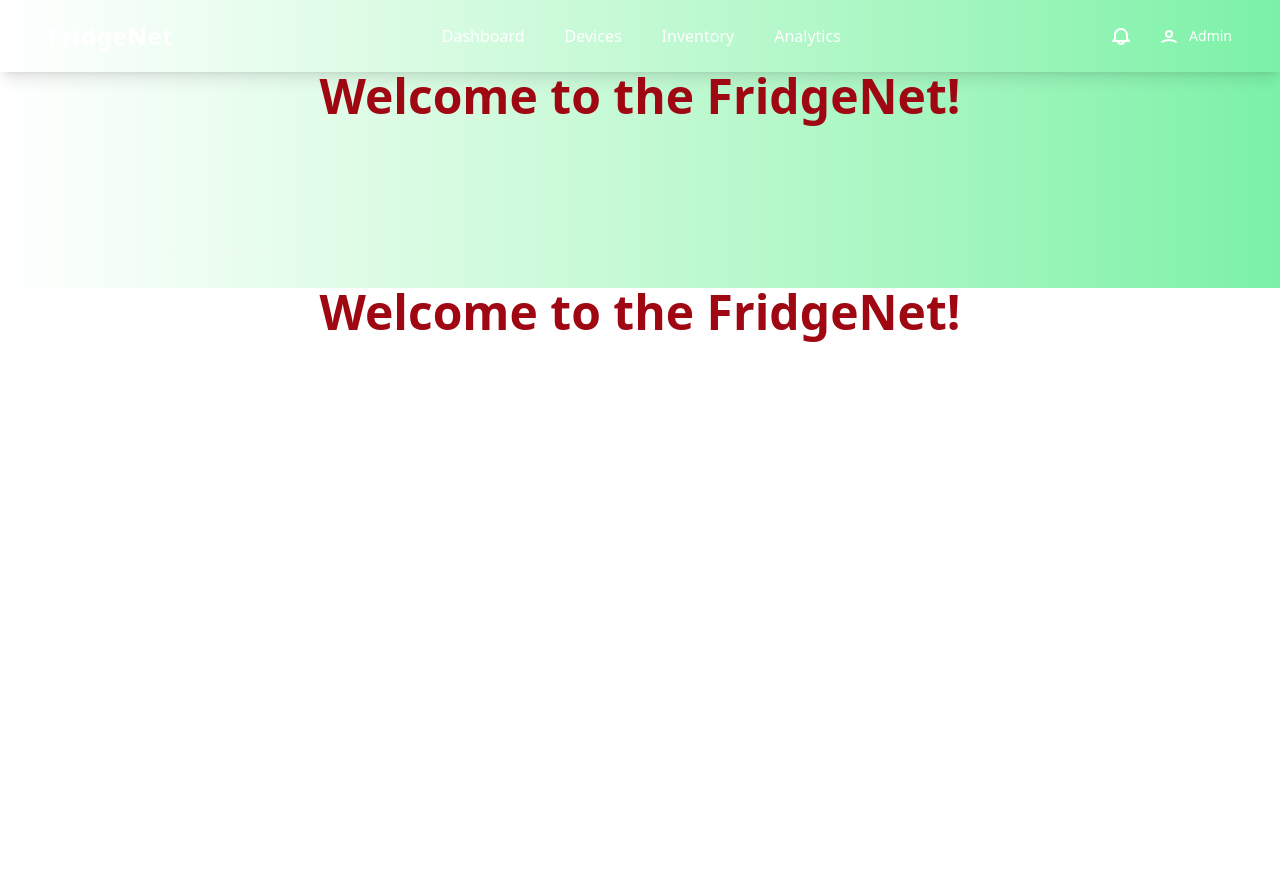
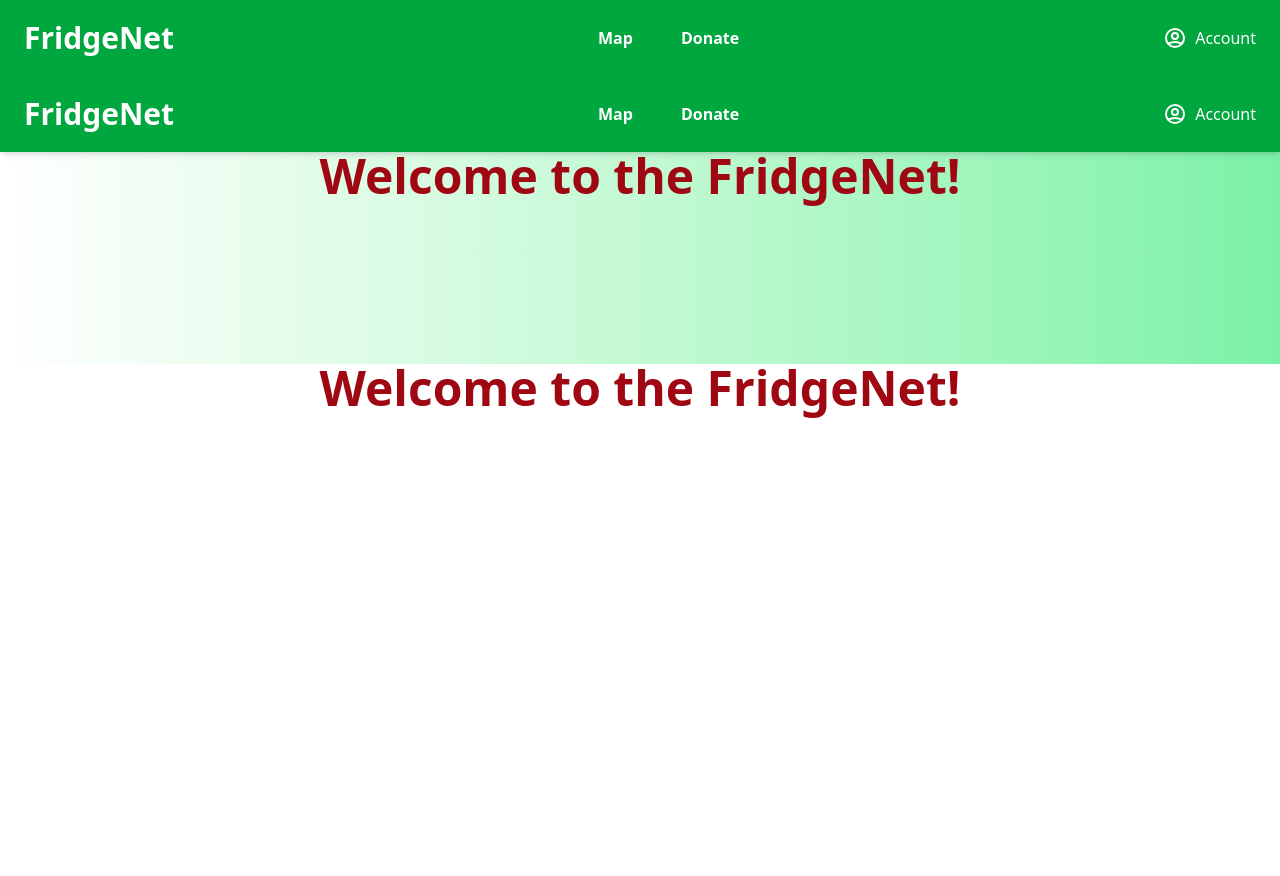
Before and after one commit to Brooklyn-STEAM/10052-Battling-Food-Insecurity-Through-a-Crowdsourced-Platform, a Flask app: page / in a window 1280 px wide. Before the commit the page ends 342 px from the top, so only its background shows below. Run offline with Flask 3, Linux system fonts and the light colour scheme.

Commit message:
change (#13) (#16)
#13

Co-authored-by: Shaniya M <smack@brooklynsteamcenter.org>

```diff
--- a/main.py
+++ b/main.py
@@ -58,74 +58,6 @@ def index():
     return render_template("homepage.html.jinja")
 
 
-@app.route("/donations")
+@app.route("/donate")
 def donate():
-     return render_template("donations.html.jinja")
-
-@app.route("/login", methods=["GET", "POST"])
-def login():
-    if request.method == "POST":
-        email = request.form.get("email")
-        password = request.form.get("password")
-
-        connection = connect_db()
-        cursor = connection.cursor()
-        cursor.execute("SELECT * FROM `User` WHERE `Email` = %s AND `Password` = %s", (email, password) )
-        result = cursor.fetchone()
-        connection.close()
-
-        if result is None:
-            flash("Invalid email or password")
-            return redirect(url_for("login"))
-
-        user = User(result)
-        login_user(user)
-
-        return redirect(url_for("index"))
-
-    return render_template("login.html.jinja")
-
-@app.route("/logout", methods=['GET', 'POST'] )
-@login_required
-def logout():
-    logout_user() # Logs out the current user
-    flash("You have been logged out.") # Notify the user
-    return redirect("/")
-
-@app.route('/signup', methods=["POST", "GET"])# User Registration
-def signup():
-    # Handle POST request for user registration
-    if request.method == "POST":
-        name=request.form["name"]
-        email=request.form["email"]
-        password=request.form["password"]
-        password_repeat=request.form["repeat_password"]
-        address=request.form["address"]
-        birthdate=request.form["birthdate"]
-        # Validate password and confirmation
-        if password != password_repeat:
-            flash("Passwords do not match")
-            # Redirect back to the signup page
-        elif len(password) < 8:
-         flash("Password must be at least 8 characters long")
-         # Redirect back to the signup page
-        else:
-            connection = connect_db()
-
-            cursor = connection.cursor()
-            # Insert new user into the database
-            try:
-                cursor.execute("""
-                    INSERT INTO `User` (`Name`, `Password`, `Email`, `Address`)
-                    VALUES (%s, %s, %s, %s)
-                """, (name, password, email, address))
-                connection.close()
-            # Handle duplicate email error
-            except pymysql.err.IntegrityError:
-                flash("User with that email already exists")
-                connection.close()
-            # If registration is successful, redirect to login page
-            else:
-                return redirect('/login')
-
-    return render_template("signup.html.jinja")
+     return render_template("donate.html.jinja")
--- a/templates/components/navbar.html.jinja
+++ b/templates/components/navbar.html.jinja
@@ -1,58 +1,76 @@
-<nav class="flex justify-between bg-reef-900 text-white w-screen shadow-lg">
-  <div class="px-6 xl:px-12 py-5 flex w-full items-center">
+
+
+  <!-- FridgeNet Navbar (Based on Template) -->
+  <nav class="bg-green-600 text-white w-screen shadow-md">
+    <div class="max-w-7xl mx-auto px-6 py-5 flex justify-between items-center">
 
       <!-- Logo -->
-    <a class="text-2xl font-bold tracking-wide text-gorse-400" href="#">
-      Fridge<span class="text-white">Net</span>
+      <a class="text-3xl font-bold" href="/">
+        FridgeNet
       </a>
 
-    <!-- Nav Links -->
-    <ul class="hidden md:flex px-6 mx-auto font-medium space-x-10">
-      <li>
-        <a class="hover:text-gorse-400 transition" href="#">Dashboard</a>
-      </li>
-      <li>
-        <a class="hover:text-gorse-400 transition" href="#">Devices</a>
-      </li>
-      <li>
-        <a class="hover:text-gorse-400 transition" href="#">Inventory</a>
-      </li>
-      <li>
-        <a class="hover:text-gorse-400 transition" href="#">Analytics</a>
-      </li>
+      <!-- Desktop Navigation -->
+      <ul class="hidden md:flex mx-auto font-semibold space-x-12">
+        <li><a class="hover:text-yellow-300 transition" href="#">Map</a></li>
+        <li><a class="hover:text-yellow-300 transition" href="#">Donate</a></li>
       </ul>
 
-    <!-- Right Actions -->
-    <div class="hidden xl:flex items-center space-x-6">
+      <!-- Desktop Account Dropdown -->
+      <div class="hidden xl:flex items-center space-x-5">
 
-      <!-- Alerts -->
-      <button class="relative hover:text-gorse-400 transition">
+        <!-- Account Dropdown -->
+        <div class="relative group">
+          <button class="hover:text-yellow-300 transition flex items-center space-x-2">
             <svg xmlns="http://www.w3.org/2000/svg" class="h-6 w-6" fill="none"
               viewBox="0 0 24 24" stroke="currentColor">
               <path stroke-linecap="round" stroke-linejoin="round" stroke-width="2"
-            d="M15 17h5l-1.405-1.405A2.032 2.032 0 0118 14.158V11a6 6 0 10-12 0v3.159c0 .538-.214 1.055-.595 1.436L4 17h5m6 0a3 3 0 11-6 0h6z"/>
+                d="M5.121 17.804A13.937 13.937 0 0112 16c2.5 0 4.847.655 6.879 1.804M15 10a3 3 0 11-6 0 3 3 0 016 0zm6 2a9 9 0 11-18 0 9 9 0 0118 0z" />
             </svg>
-        <span class="absolute -top-1 -right-1 h-2.5 w-2.5 bg-gorse-400 rounded-full"></span>
+            <span class="font-medium">Account</span>
           </button>
 
-      <!-- User -->
-      <button class="flex items-center gap-2 hover:text-gorse-400 transition">
-        <svg xmlns="http://www.w3.org/2000/svg" class="h-6 w-6" fill="none"
-          viewBox="0 0 24 24" stroke="currentColor">
-          <path stroke-linecap="round" stroke-linejoin="round" stroke-width="2"
-            d="M5.121 17.804A13.937 13.937 0 0112 16c2.5 0 4.847.655 6.879 1.804M15 10a3 3 0 11-6 0 3 3 0 016 0z"/>
-        </svg>
-        <span class="hidden lg:block text-sm">Admin</span>
-      </button>
+          <!-- Dropdown Menu -->
+          <ul class="absolute right-0 mt-2 w-40 bg-green-800 border border-green-700 rounded-md
+                     opacity-0 invisible group-hover:opacity-100 group-hover:visible
+                     transition-all duration-200 text-white">
+
+            <li><a href="/" class="block px-4 py-2 hover:bg-green-700">Sign In</a></li>
+            <li><a href="#" class="block px-4 py-2 hover:bg-green-700">Register</a></li>
+
+          </ul>
         </div>
       </div>
 
-  <!-- Mobile Menu Button -->
-  <button class="xl:hidden mr-6 text-white hover:text-gorse-400">
-    <svg xmlns="http://www.w3.org/2000/svg" class="h-6 w-6" fill="none"
+      <!-- Mobile Menu Toggle -->
+      <button id="mobile-menu-button" class="xl:hidden">
+        <svg xmlns="http://www.w3.org/2000/svg" class="h-6 w-6 hover:text-yellow-300 transition" fill="none"
           viewBox="0 0 24 24" stroke="currentColor">
           <path stroke-linecap="round" stroke-linejoin="round" stroke-width="2"
-        d="M4 6h16M4 12h16M4 18h16"/>
+            d="M4 6h16M4 12h16M4 18h16" />
         </svg>
       </button>
+    </div>
+
+    <!-- Mobile Menu -->
+    <div id="mobile-menu" class="hidden bg-green-800 text-white md:hidden">
+      <ul class="flex flex-col px-6 py-4 space-y-4">
+        <li><a class="hover:text-yellow-300 transition" href="#">Map</a></li>
+        <li><a class="hover:text-yellow-300 transition" href="#">Donate</a></li>
+        <li><a class="hover:text-yellow-300 transition" href="#">Sign In</a></li>
+        <li><a class="hover:text-yellow-300 transition" href="#">Register</a></li>
+      </ul>
+    </div>
+
+    <!-- Mobile Menu Script -->
+    <script>
+      const menuButton = document.getElementById('mobile-menu-button');
+      const mobileMenu = document.getElementById('mobile-menu');
+
+      menuButton.addEventListener('click', () => {
+        mobileMenu.classList.toggle('hidden');
+      });
+    </script>
   </nav>
+
+</body>
+</html>
--- a/templates/homepage.html.jinja
+++ b/templates/homepage.html.jinja
@@ -7,8 +7,9 @@
   <script src="https://cdn.jsdelivr.net/npm/@tailwindcss/browser@4"></script>
 </head>
 
-<body class="min-h-screen bg-white">
-
+<body>
+{% include "components/navbar.html.jinja" %}
+<div class="min-h-screen bg-white">
   <div class="h-72 bg-gradient-to-r from-white to-green-300">
       {% include "components/navbar.html.jinja"%}
 
@@ -23,4 +24,5 @@
       Welcome to the FridgeNet!
     </h1>
   </div>
+</div>
 </body>
```
Also changed, not shown: templates/components/footer.html.jinja (+41 -0 lines), templates/donate.html.jinja (renamed from templates/donations.html.jinja), templates/fridge.html.jinja (added), templates/map.html.jinja (added). Lines whose indentation alone changed are shown as unchanged.
